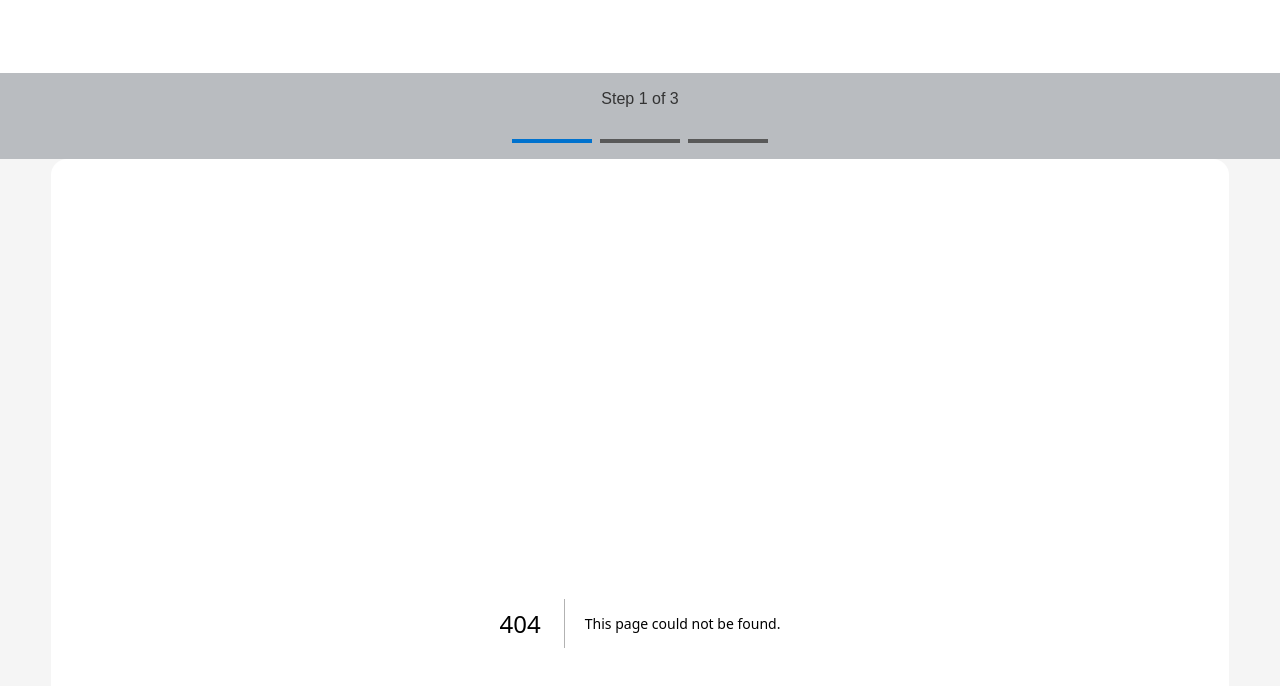
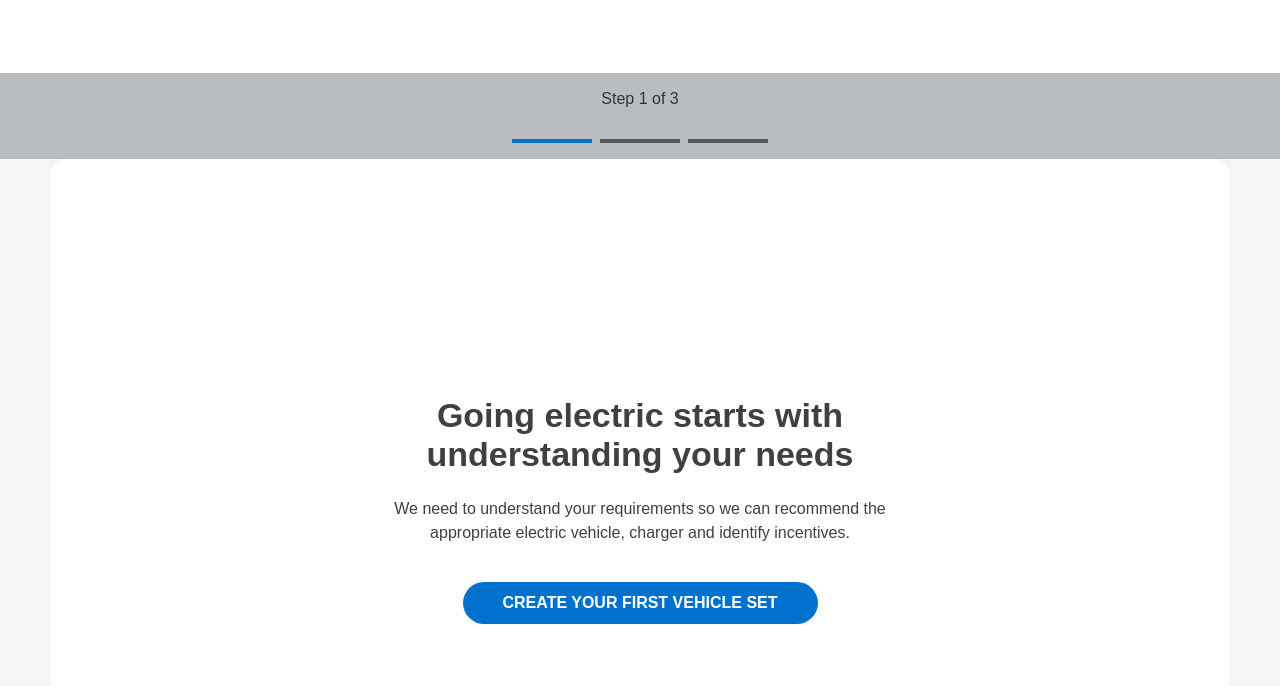
Before and after one commit to nardocesar/jdp-zappyride-code-challenge, a Next.js app: page /steps/1 in a window 1280 px wide. Before the commit this address had no page. Shown: the top 686 px of the page. Built offline with nearby package versions, Linux system fonts and the light colour scheme.

Commit message:
fix: page styles blinking fixed

```diff
--- a/next.config.js
+++ b/next.config.js
@@ -1,6 +1,6 @@
 /** @type {import('next').NextConfig} */
 const nextConfig = {
   reactStrictMode: true,
-}
+};
 
-module.exports = nextConfig
+module.exports = nextConfig;
--- a/package.json
+++ b/package.json
@@ -12,6 +12,7 @@
     "@types/node": "18.15.9",
     "@types/react": "18.0.29",
     "@types/react-dom": "18.0.11",
+    "babel-preset-next": "^1.4.0",
     "eslint": "8.36.0",
     "eslint-config-next": "13.2.4",
     "next": "13.2.4",
@@ -21,6 +22,7 @@
     "typescript": "5.0.2"
   },
   "devDependencies": {
-    "@types/styled-components": "^5.1.26"
+    "@types/styled-components": "^5.1.26",
+    "babel-plugin-styled-components": "^2.0.7"
   }
 }
--- /dev/null
+++ b/src/features/steps/index.tsx
@@ -0,0 +1,18 @@
+import { CustomButton, SectionTitleComponent } from "components";
+import { FC } from "react";
+
+export const StepsComponent: FC = () => {
+  return (
+    <>
+      <SectionTitleComponent
+        title="Going electric starts with understanding your needs"
+        description="We need to understand your requirements so we can recommend the
+        appropriate electric vehicle, charger and identify incentives."
+      />
+
+      <CustomButton variant="primary">
+        Create your first vehicle set
+      </CustomButton>
+    </>
+  );
+};
--- a/src/pages/_document.tsx
+++ b/src/pages/_document.tsx
@@ -1,8 +1,10 @@
-import { Html, Head, Main, NextScript } from "next/document";
+import Document, { Html, Head, Main, NextScript } from "next/document";
+import { FC } from "react";
+import { ServerStyleSheet } from "styled-components";
 
-export default function Document() {
+function MyDocument(props) {
   return (
-    <Html lang="en">
+    <Html>
       <Head />
       <body>
         <Main />
@@ -11,3 +13,31 @@ export default function Document() {
     </Html>
   );
 }
+
+MyDocument.getInitialProps = async (ctx: any) => {
+  const sheet = new ServerStyleSheet();
+  const originalRenderPage = ctx.renderPage;
+
+  try {
+    ctx.renderPage = () =>
+      originalRenderPage({
+        enhanceApp: (App: FC) => (props: any) =>
+          sheet.collectStyles(<App {...props} />),
+      });
+
+    const initialProps = await Document.getInitialProps(ctx);
+    return {
+      ...initialProps,
+      styles: (
+        <>
+          {initialProps.styles}
+          {sheet.getStyleElement()}
+        </>
+      ),
+    };
+  } finally {
+    sheet.seal();
+  }
+};
+
+export default MyDocument;
--- /dev/null
+++ b/src/pages/steps/[step]/index.tsx
@@ -0,0 +1,5 @@
+import { StepsComponent } from "features/steps";
+
+const Steps = () => <StepsComponent />;
+
+export default Steps;
```
Also changed, not shown: src/pages/index.tsx (+4 -4 lines), .babelrc (added), 1 other file (tests, documents, lock files or other folders).
